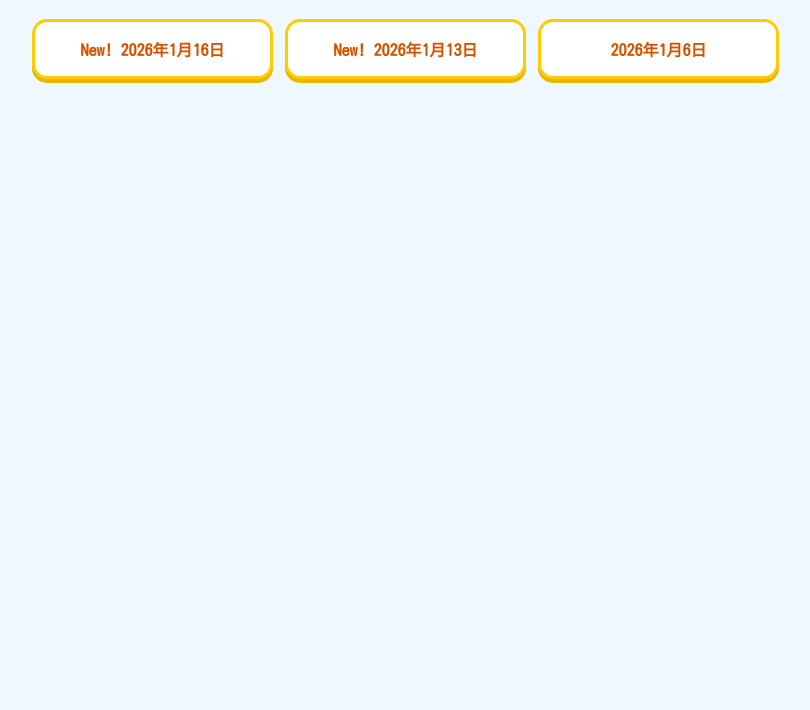
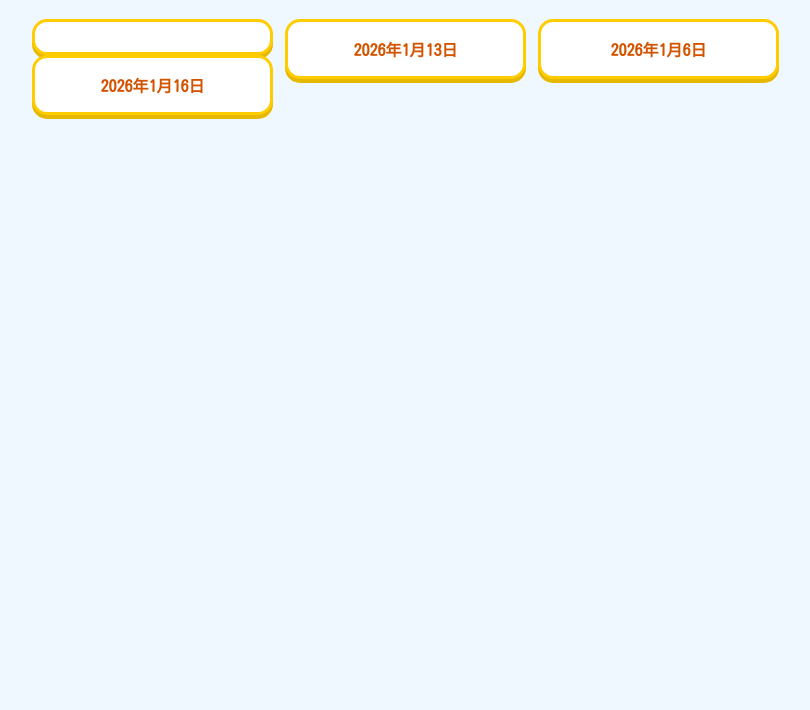
Before and after one commit to EigoStudio/musical-homework, a plain HTML site: page index.html in a window 1280 px wide. Shown: the part 90-800 px from the top of the page, without its empty margins (108-918 px from the left). Drawn offline with Linux system fonts and the light colour scheme.

Commit message:
Update index.html
Added a new item to the list.

```diff
--- a/index.html
+++ b/index.html
@@ -56,8 +56,9 @@
 
     <h1>こども英語ミュージカル 宿題</h1>
     <ul>
-      <li><a href="Prepositions-1-wordsearch.html">New! 2026年1月16日</a></li>
-      <li><a href="putting-snow-to-the-test.html">New! 2026年1月13日</a></li>
+      <li><a href="maybe-we-chirp-too-much.html>New! 2026年1月20日</a></li>
+      <li><a href="Prepositions-1-wordsearch.html">2026年1月16日</a></li>
+      <li><a href="putting-snow-to-the-test.html">2026年1月13日</a></li>
       <li><a href="spring-is-here.html">2026年1月6日</a></li>
 
     </ul>
```
